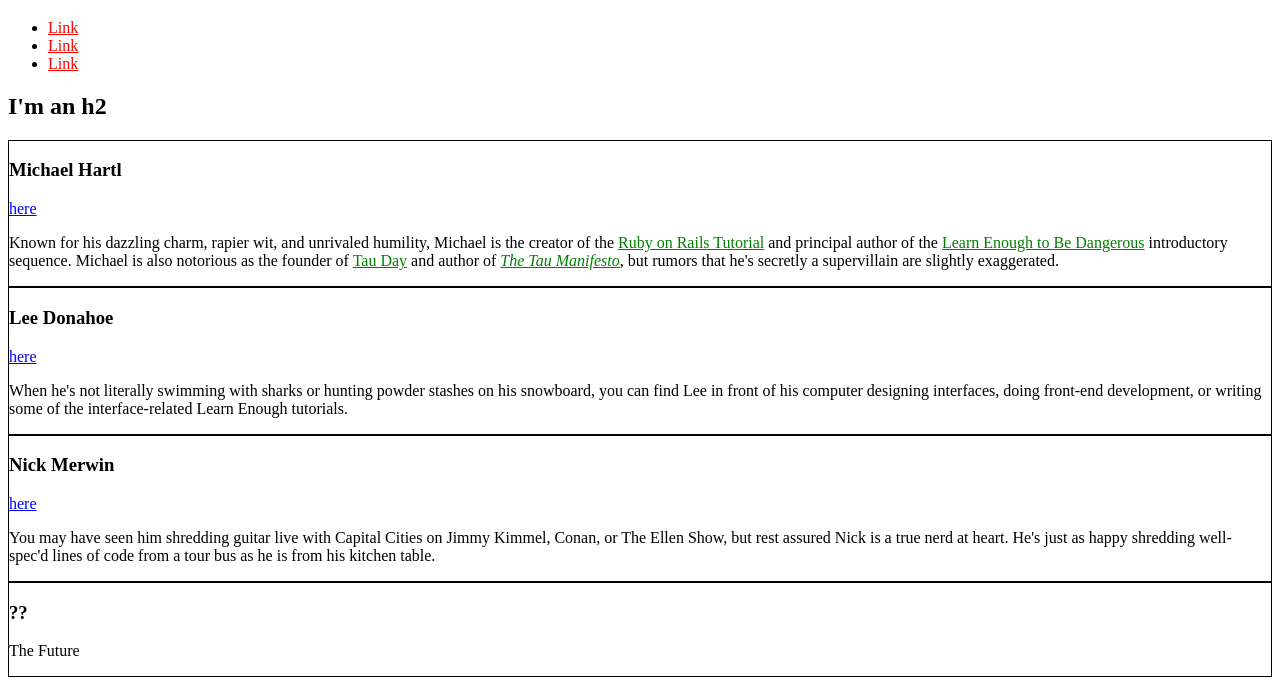
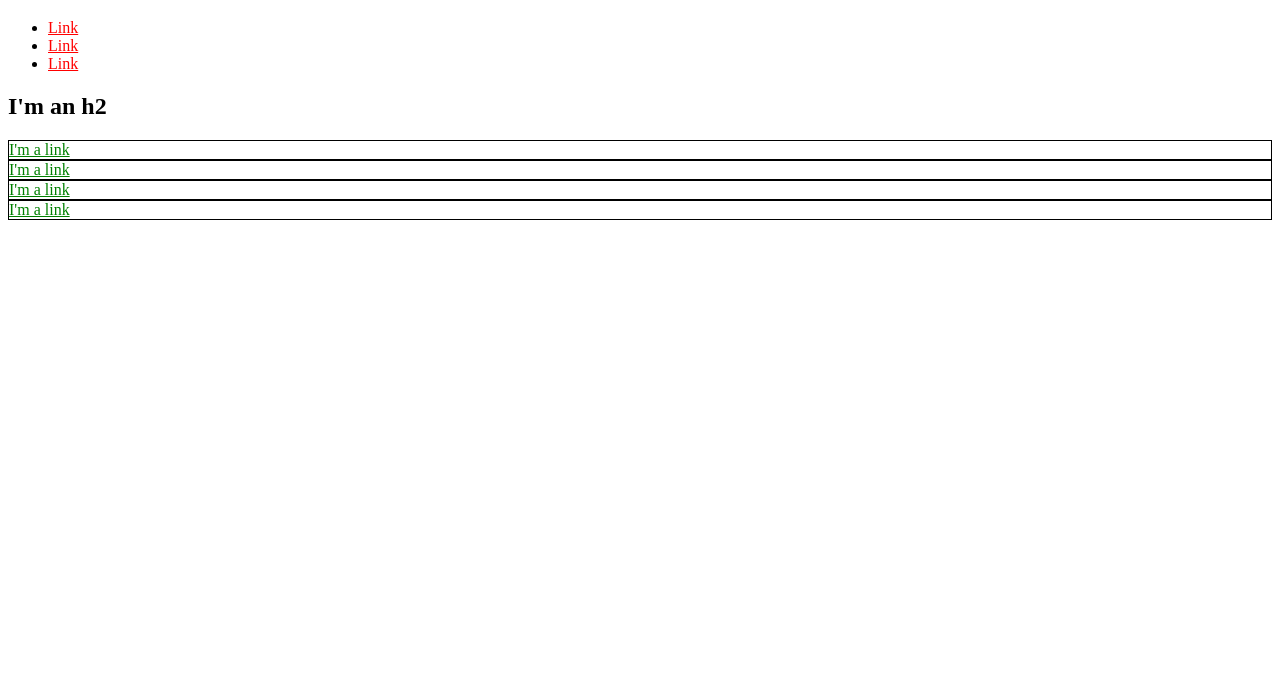
Before and after one commit to eworthington85/eworthington85, a plain HTML site: page index.html in a window 1280 px wide. Shown: the part 61-756 px from the top of the page. Drawn offline with Linux system fonts and the light colour scheme.

Commit message:
starting tutorial over.

```diff
--- a/index.html
+++ b/index.html
@@ -3,88 +3,32 @@
   <head>
     <title>Test Page: Don't Panic</title>
     <meta charset="utf-8">
-    <style>
-      /* GLOBAL STYLES */
-      a {
-        color: red;
-      }
-
-      /* SOCIAL STYLES */
-      .social-link {
-        color: blue;
-      }
-
-      /* BIO STYLES */
-      .bio-box {
-        border: 1px solid black;
-      }
-      .bio-copy a {
-        color: green;
-      }
-    </style>
   </head>
   <body>
     <h1>I'm an h1</h1>
     <ul>
       <li>
-        <a href="https://example.com/">Link</a>
+        <a href="https://example.com/" style="color: red;">Link</a>
       </li>
       <li>
-        <a href="https://example.com/">Link</a>
+        <a href="https://example.com/" style="color: red;">Link</a>
       </li>
       <li>
-        <a href="https://example.com/">Link</a>
+        <a href="https://example.com/" style="color: red;">Link</a>
       </li>
     </ul>
     <h2>I'm an h2</h2>
-    <div class="bio-box">
-      <h3>Michael Hartl</h3>
-      <a href="https://twitter.com/mhartl" class="social-link">here</a>
-      <div class="bio-copy">
-        <p>
-          Known for his dazzling charm, rapier wit, and unrivaled humility,
-          Michael is the creator of the
-          <a href="https://www.railstutorial.org/">Ruby on Rails
-          Tutorial</a> and principal author of the
-          <a href="https://learnenough.com/">
-          Learn Enough to Be Dangerous</a> introductory sequence. Michael
-          is also notorious as the founder of
-          <a href="http://tauday.com/">Tau Day</a> and author of
-          <a href="http://tauday.com/tau-manifesto"><em>The Tau
-          Manifesto</em></a>, but rumors that he's secretly a supervillain
-          are slightly exaggerated.
-        </p>
-      </div>
+    <div style="border: 1px solid black;">
+      <a href="https://example.com/" style="color: green;">I'm a link</a>
     </div>
-    <div class="bio-box">
-      <h3>Lee Donahoe</h3>
-      <a href="https://twitter.com/leedonahoe" class="social-link">here</a>
-      <div class="bio-copy">
-        <p>
-          When he's not literally swimming with sharks or hunting powder
-          stashes on his snowboard, you can find Lee in front of his computer
-          designing interfaces, doing front-end development, or writing some of
-          the interface-related Learn Enough tutorials.
-        </p>
-      </div>
+    <div style="border: 1px solid black;">
+      <a href="https://example.com/" style="color: green;">I'm a link</a>
     </div>
-    <div class="bio-box">
-      <h3>Nick Merwin</h3>
-      <a href="https://twitter.com/nickmerwin" class="social-link">here</a>
-      <div class="bio-copy">
-        <p>
-          You may have seen him shredding guitar live with Capital Cities on
-          Jimmy Kimmel, Conan, or The Ellen Show, but rest assured Nick is a
-          true nerd at heart. He's just as happy shredding well-spec'd lines
-          of code from a tour bus as he is from his kitchen table.
-        </p>
-      </div>
+    <div style="border: 1px solid black;">
+      <a href="https://example.com/" style="color: green;">I'm a link</a>
     </div>
-    <div class="bio-box">
-      <h3>??</h3>
-      <p>
-        The Future
-      </p>
+    <div style="border: 1px solid black;">
+      <a href="https://example.com/" style="color: green;">I'm a link</a>
     </div>
   </body>
 </html>
```
